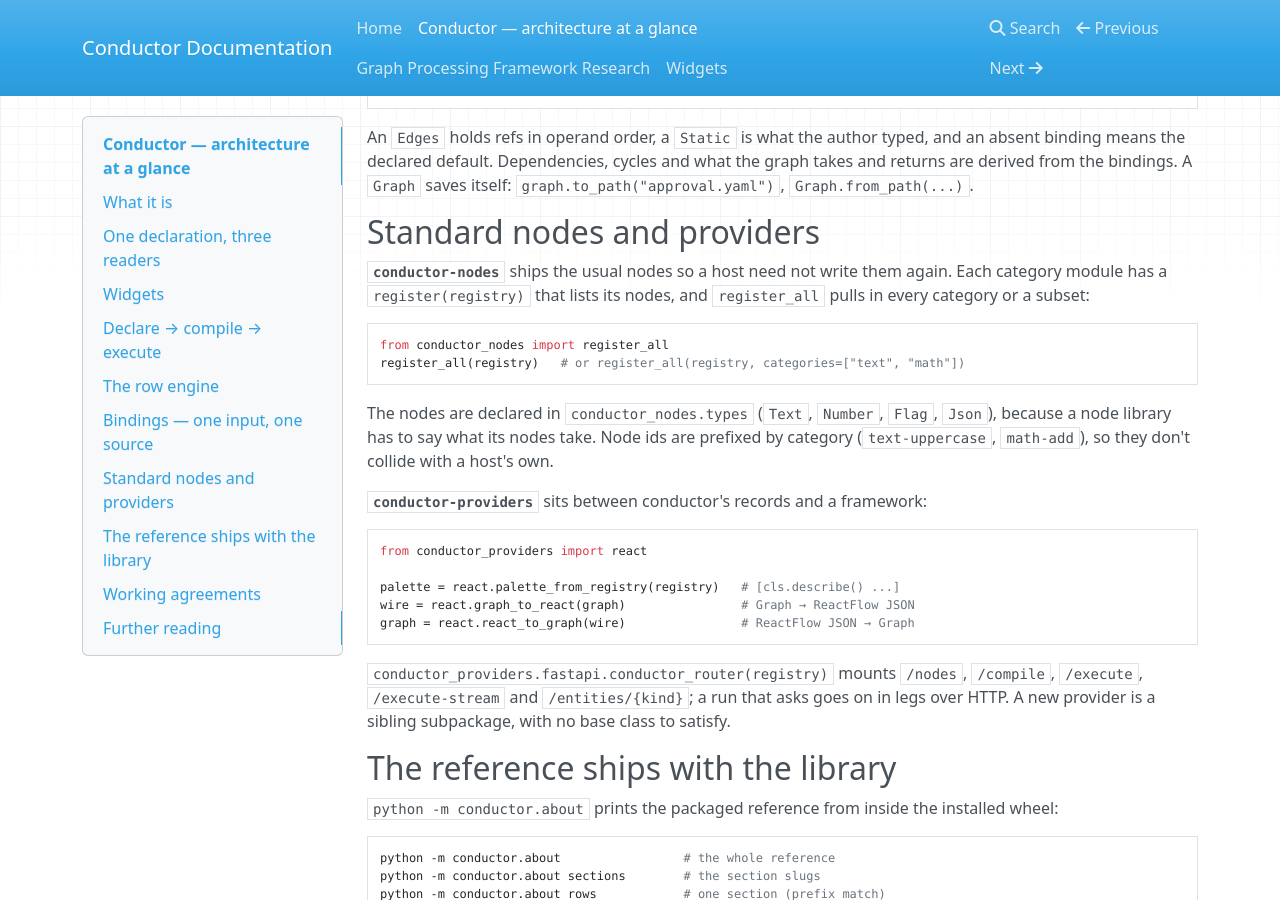
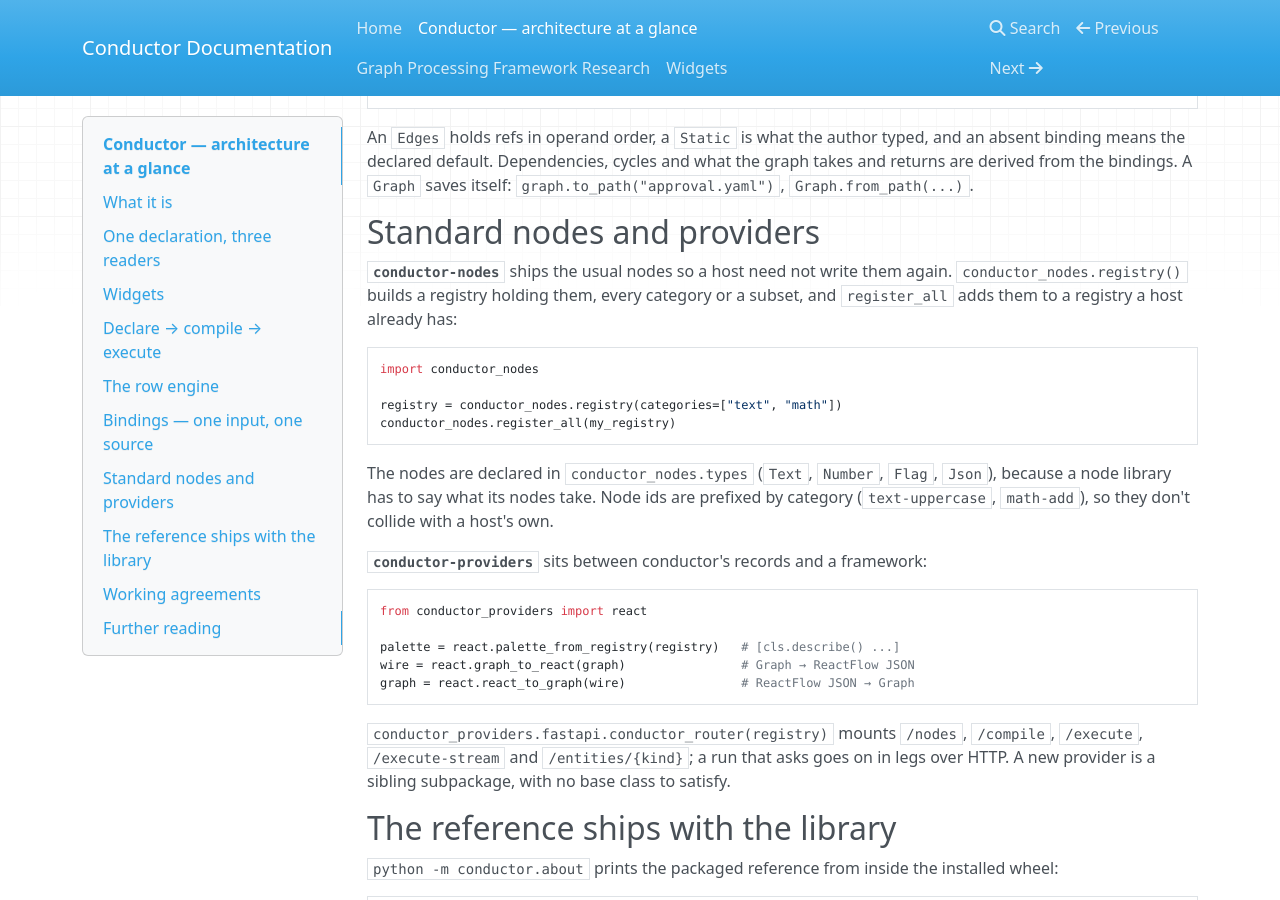
Before and after one commit to syv-ai/conductor, an MkDocs documentation site: the page built from docs/OVERVIEW.md, in a window 1280 px wide and 900 px high, scrolled down 2542 px. Built offline with MkDocs 1.6.1, drawn with Linux system fonts in a browser that asks for light colours; nearby versions of some CDN libraries.

Commit message:
docs: the notebooks, OVERVIEW and skills build a registry of the standard nodes with conductor_nodes.registry(), and notebook 01 prints what a registry holds

````diff
--- a/docs/OVERVIEW.md
+++ b/docs/OVERVIEW.md
@@ -83,11 +83,13 @@ An `Edges` holds refs in operand order, a `Static` is what the author typed, and
 
 ## Standard nodes and providers
 
-**`conductor-nodes`** ships the usual nodes so a host need not write them again. Each category module has a `register(registry)` that lists its nodes, and `register_all` pulls in every category or a subset:
+**`conductor-nodes`** ships the usual nodes so a host need not write them again. `conductor_nodes.registry()` builds a registry holding them, every category or a subset, and `register_all` adds them to a registry a host already has:
 
 ```python
-from conductor_nodes import register_all
-register_all(registry)   # or register_all(registry, categories=["text", "math"])
+import conductor_nodes
+
+registry = conductor_nodes.registry(categories=["text", "math"])
+conductor_nodes.register_all(my_registry)
 ```
 
 The nodes are declared in `conductor_nodes.types` (`Text`, `Number`, `Flag`, `Json`), because a node library has to say what its nodes take. Node ids are prefixed by category (`text-uppercase`, `math-add`), so they don't collide with a host's own.
````
Also changed, not shown: skills/add-node/SKILL.md (+1 -1 lines), skills/create-graph/REFERENCE.md (+3 -4 lines), 2 other files.
